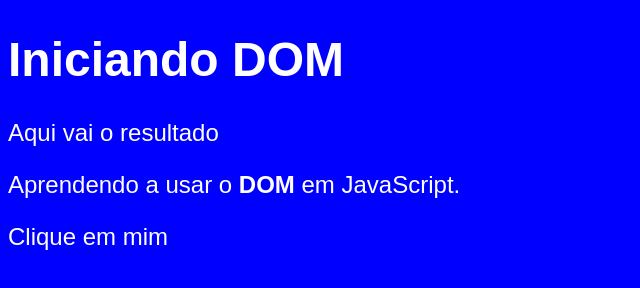
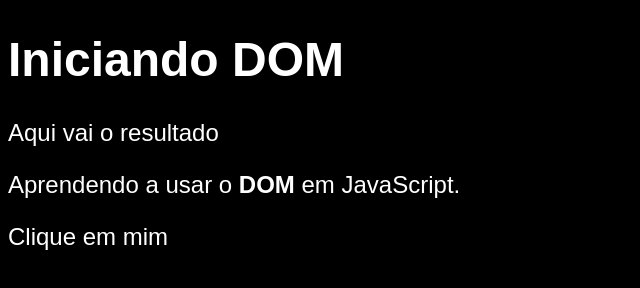
Before and after one commit to dionei-silva/Teste1, a plain HTML site: page Index5/index5.htm in a window 1280 px wide. Shown: the whole page, without its empty margins (0-640 px from the left). Drawn offline with Linux system fonts and the light colour scheme.

Commit message:
adicionado css em treinamento JS

```diff
--- a/Index5/index5.htm
+++ b/Index5/index5.htm
@@ -13,6 +13,13 @@
       <p>Aqui vai o resultado</p>
       <p>Aprendendo a usar o <strong>DOM</strong> em JavaScript.</p>
       <div>Clique em mim</div>
+      <script>
+        var corpo = window.document.body;
+        var p1 = window.document.getElementsByTagName("p")[0];
+        //p1.style.color = "black";
+        //window.document.write("esta escrito assim: " + p1.innerText);
+        corpo.style.backgroundColor = "black";
+      </script>
     </header>
   </body>
 </html>
```
